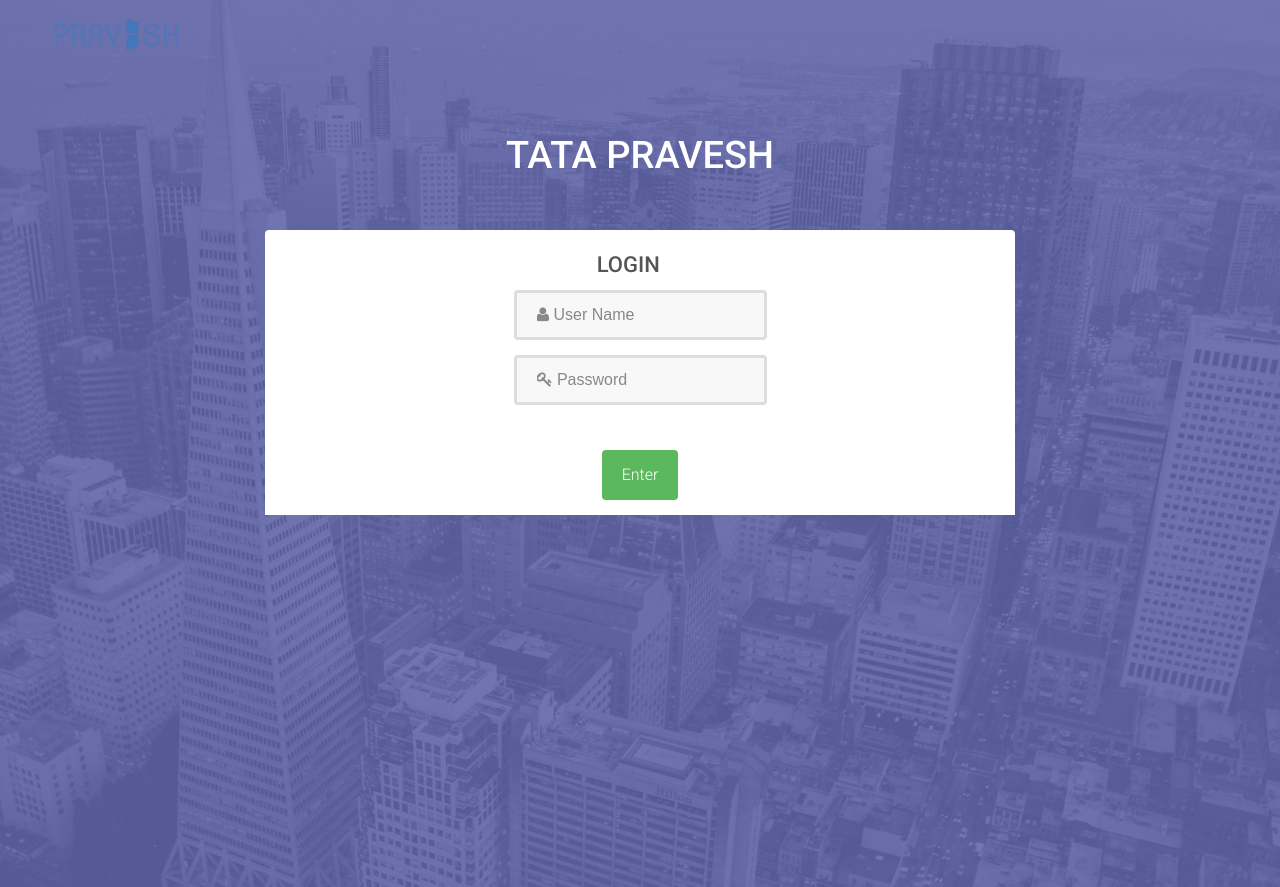
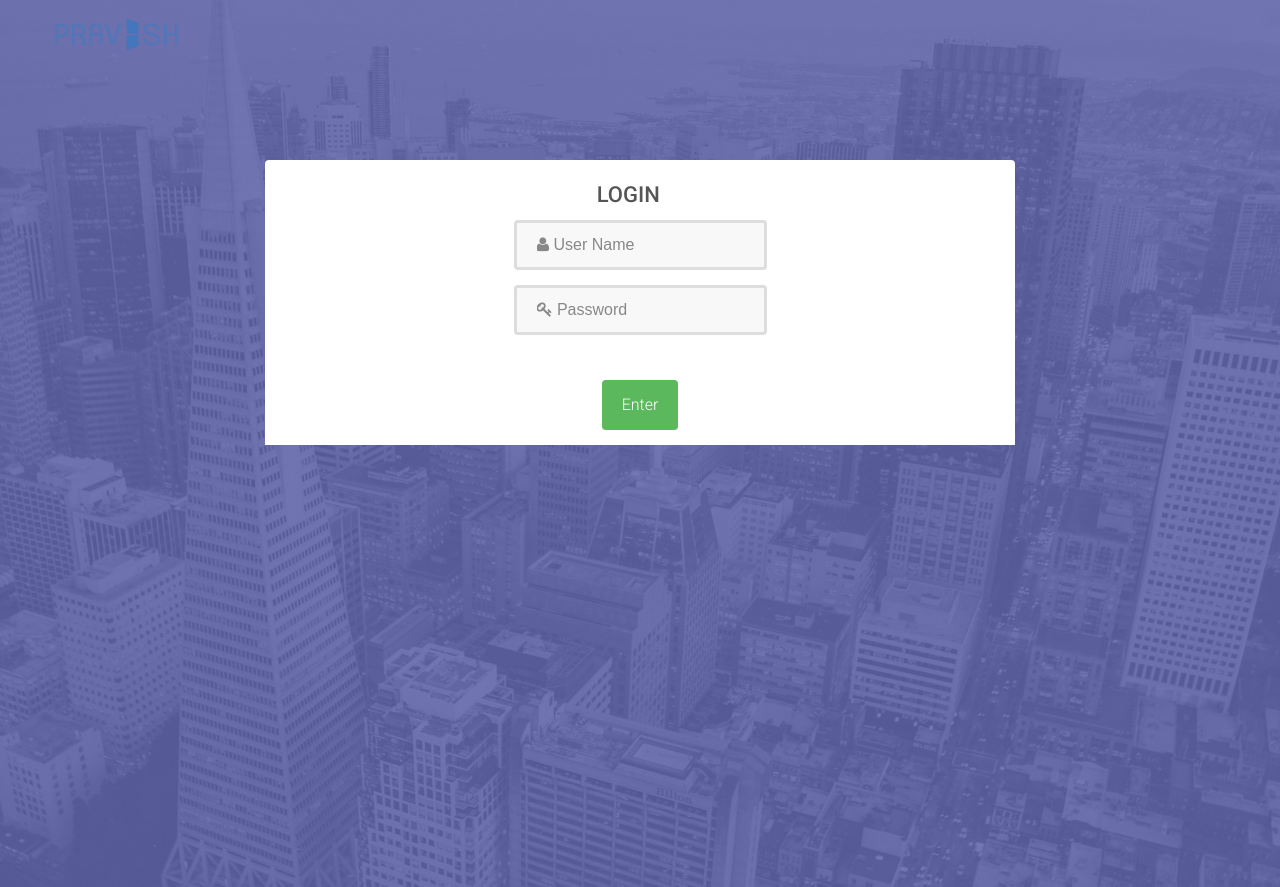
Before and after one commit to nishanahmad/Pravesh, a PHP site: page /loginPage.php in a window 1280 px wide. Run offline with PHP 8.4, Linux system fonts and the light colour scheme.

Commit message:
first commit

```diff
--- a/loginPage.php
+++ b/loginPage.php
@@ -45,9 +45,6 @@
 			<div class="inner-bg">
 				<div class="container">
 					<div class="row">
-						<div class="col-sm-8 col-sm-offset-2 text">
-							<h1><strong>TATA PRAVESH</strong></h1>
-						</div>
 						<div class="col-sm-8 col-sm-offset-2 form-box">
 							<form role="form" action="user_login_session.php" method="post" class="registration-form">
 								<div class="form-top">
```
Also changed, not shown: reports.php (+4 -3 lines).
